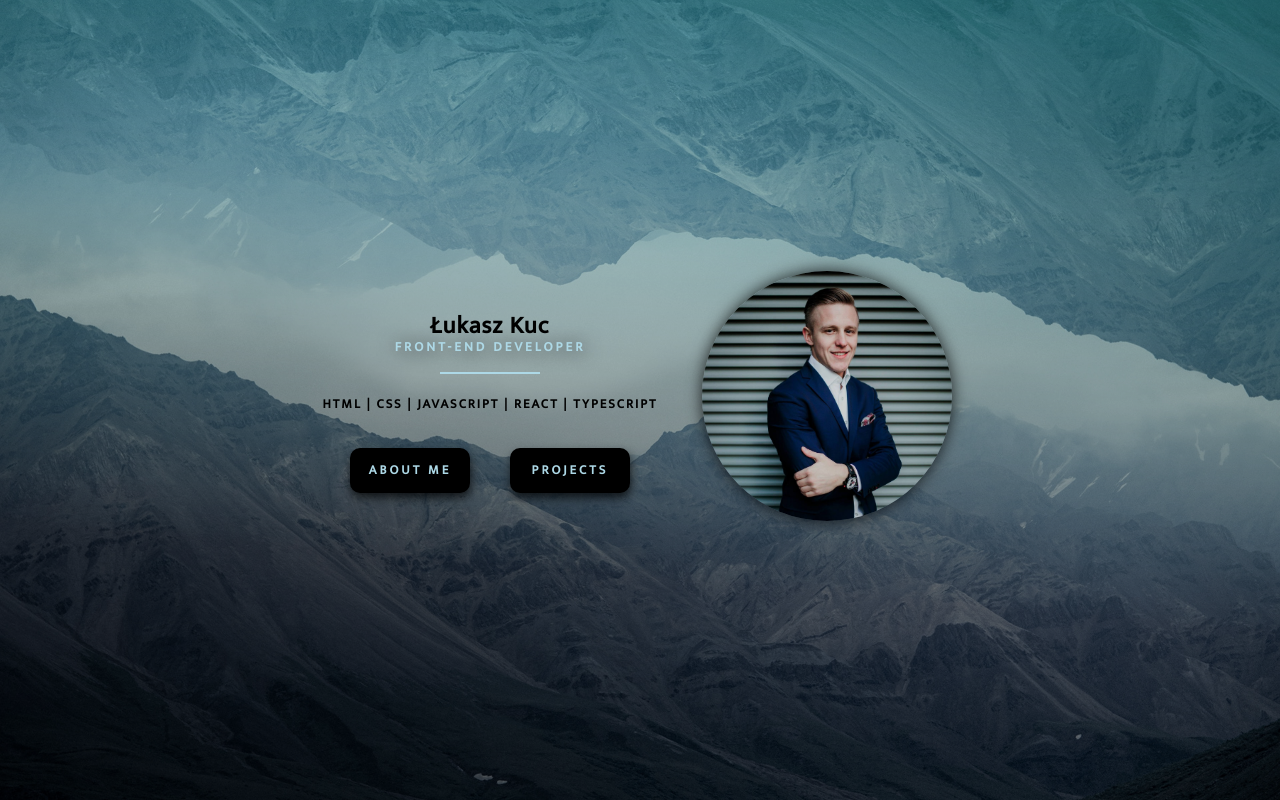
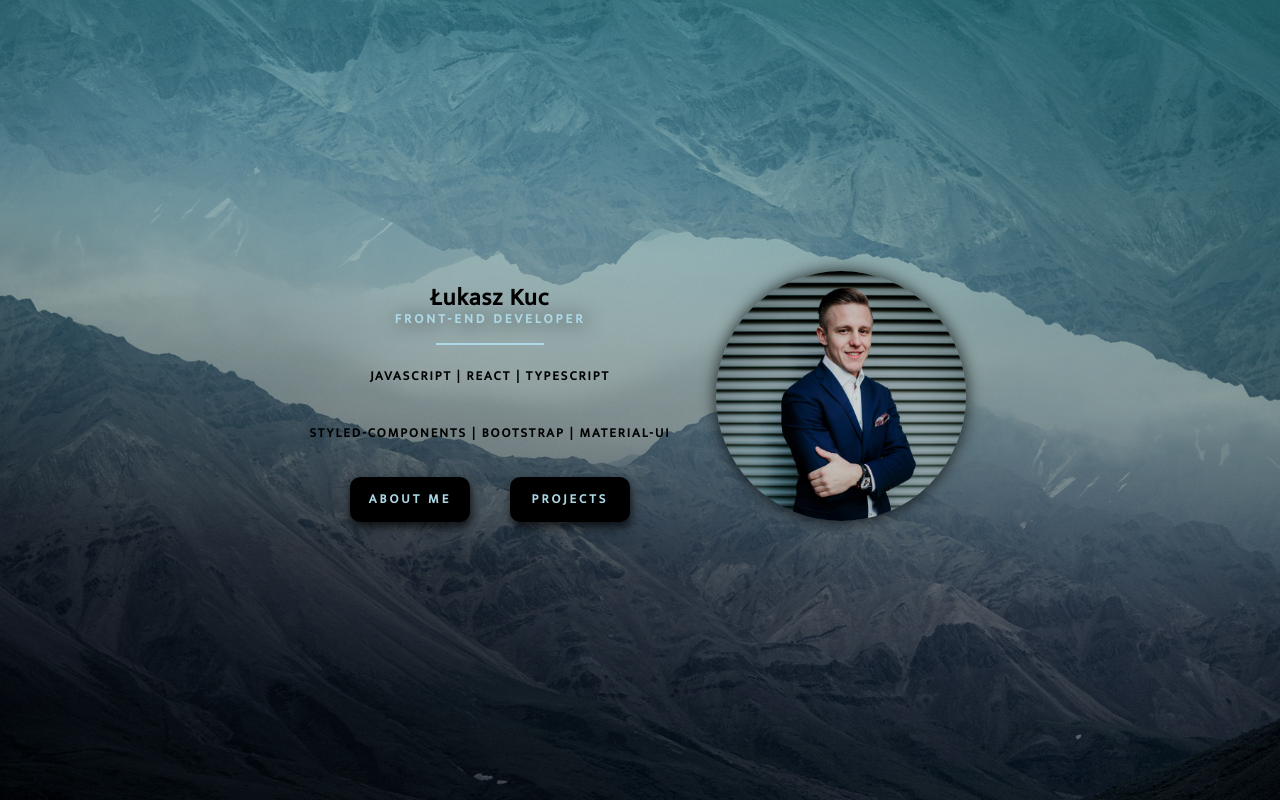
Before and after one commit to kuc-lukasz/my-own-page, a React (Create React App) app: page / in a window 1280 px wide. Built offline with nearby package versions, Linux system fonts and the light colour scheme.

Commit message:
add home page p tag

```diff
--- a/src/components/HomePage.jsx
+++ b/src/components/HomePage.jsx
@@ -13,8 +13,9 @@ export const HomePage = () => {
                 <div className={HP.personalInfo}>
                     <h2 className={HP.h2}>Łukasz Kuc</h2>
                     <h5 className={HP.h5}>Front-end developer</h5>
+                    <p className={HP.p}>javascript | react | typescript</p>
                     <p className={HP.p}>
-                        html | css | javascript | react | typescript
+                        styled-components | bootstrap | material-UI
                     </p>
                 </div>
                 <div className="HP.links">
```
